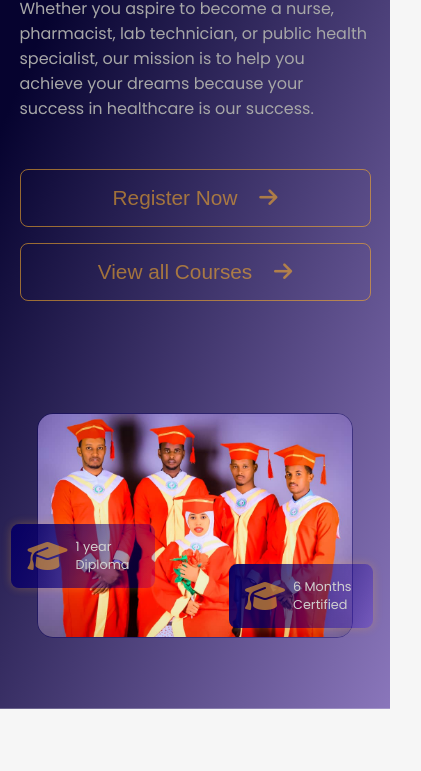
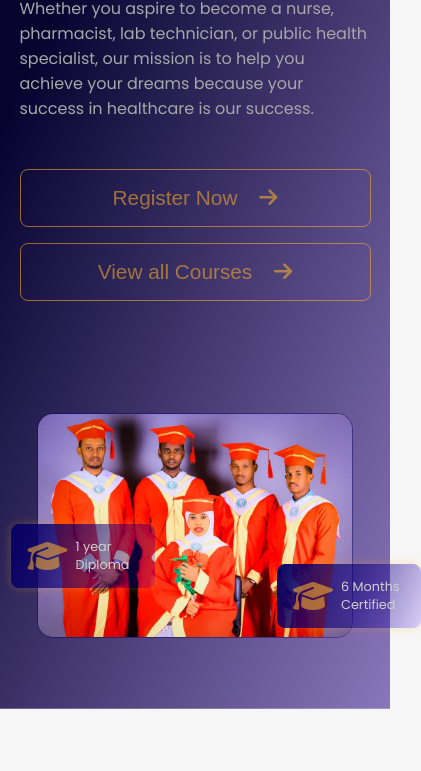
Before and after one commit to xongor2/midnimo, a plain HTML site: page index.html in a window 390 px wide. Shown: the part 329-1100 px from the top of the page, 421 px wide, since content can reach past the window. Drawn offline with nearby package versions, Linux system fonts and the light colour scheme.

```diff
--- a/css/style.css
+++ b/css/style.css
@@ -359,7 +359,7 @@
     }
     .Months {
         top: 8rem;
-        left: 12rem;
+        left: 15rem;
     }
 
 }
```
